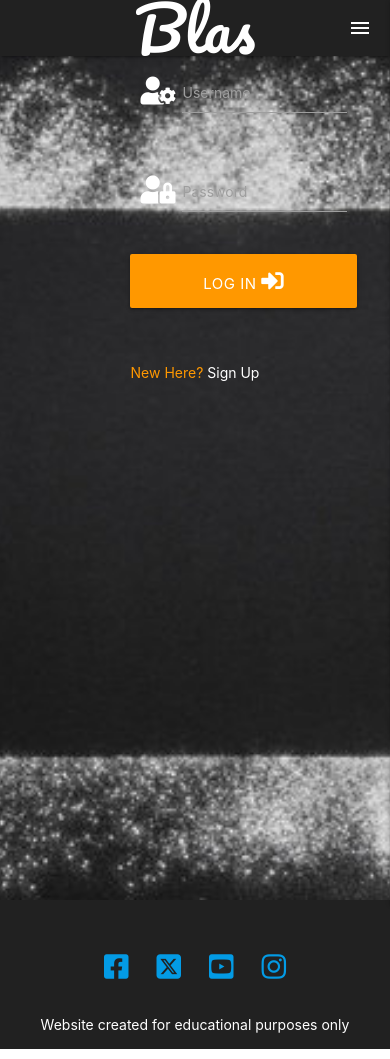
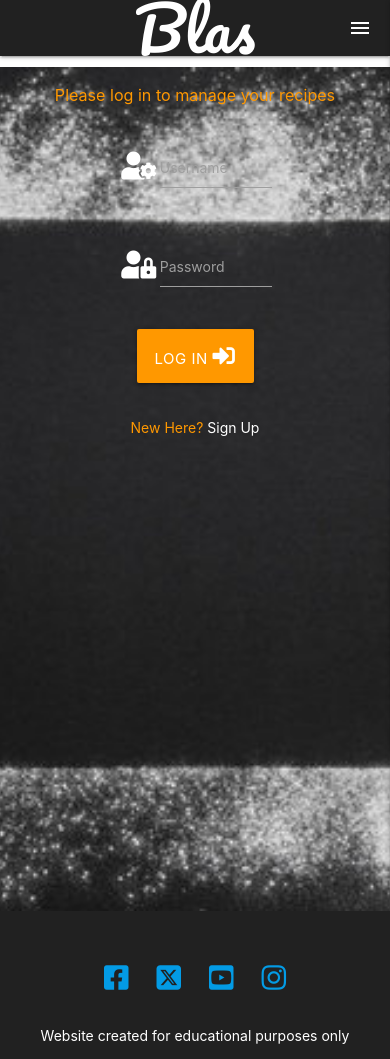
Before and after one commit to lisaloudness/Blas, a Flask app: page /login in a window 390 px wide; the page is wider, and only the part inside the window is pictured. Shown: the top 1059 px of that part. Run offline with Flask 3, Linux system fonts and the light colour scheme; some libraries are stand-ins or nearby versions; some web fonts are replaced.

Commit message:
Styled login and sign up page to make responsive

```diff
--- a/app.py
+++ b/app.py
@@ -8,6 +8,18 @@ from werkzeug.security import generate_password_hash, check_password_hash
 if os.path.exists("env.py"):
     import env
 
+class CustomFlask(Flask):
+
+    jinja_options = Flask.jinja_options.copy()
+    jinja_options.update(dict(
+        trim_blocks=True,
+        lstrip_blocks=True
+    ))
+
+
+def create_app():
+
+    app = CustomFlask(__name__)
 
 app = Flask(__name__)
 app.jinja_env.lstrip_blocks = True
--- a/static/css/style.css
+++ b/static/css/style.css
@@ -2,6 +2,16 @@
 
  .text-shadow {
   text-shadow: 2px 2px 2px(rgba 5,5,5,5);
+}
+
+/* Nav bar styling */
+.border_nav {
+  border-bottom: 3px solid #fff;
+}
+
+/* Padding between nav and html*/
+h6 {
+  padding-top: 20px;
 }
 
 /* Flash messages*/
@@ -42,6 +52,7 @@
     background-repeat: no-repeat;
     background-size: cover;
     background-position: center;
+    background-attachment: fixed;
     width: 100vw;
     height: 100vh;
   }
@@ -51,6 +62,7 @@
     background-repeat: no-repeat;
     background-size: cover;
     background-position: center;
+    background-attachment: fixed;
     width: 100vw;
     height: 100vh;
   }
@@ -94,6 +106,7 @@ background-color: white;
 padding:50px;
 border-radius: 2%;
 width: 70%;
+margin: auto;
 }
 
 #recipe_css_image{
--- a/templates/add_recipes.html
+++ b/templates/add_recipes.html
@@ -2,6 +2,7 @@
 {%- block content -%}
 <div class="grey darken-4">
 <div class="container fluid">
+  <br>
   <h3 class="header center orange-text">Add A New Recipe</h3>
     <form  method="POST" action="{{ url_for('add_recipes') }}">
       <div class="row card-panel" id="edit_container">
@@ -171,9 +172,8 @@
         </div>
       </div>
     </form>
+    <br>
 </div>
-
-
 
 </div>
 {%- endblock -%}
--- a/templates/base.html
+++ b/templates/base.html
@@ -18,7 +18,7 @@
   </head>
 <body>
 <header>
-  <div class="navbar-fixed">
+  <div class="navbar-fixed" class="border_nav">
   <nav>
     <div class="nav-wrapper grey darken-4">
       <a href="{{ url_for('home') }}" class="brand-logo" id="logo">Blas</a>
@@ -38,7 +38,7 @@
     </div>
   </nav>
 </div>
-  <ul class="sidenav" id="mobile-demo">
+  <ul class="sidenav" id="mobile-demo" class="border_nav">
     <li><h4 class="center-align" href="{{ url_for('home') }}">Blas</h4></li>
     <li><a href="{{ url_for('home') }}">Home</a></li>
         <li><a href="{{ url_for('get_recipes') }}">Search Recipes</a></li>
@@ -59,6 +59,7 @@
     {% if messages %}
       {% for message in messages %}
         <div class="row flashes">
+          <div class="col s12 l7 offset-l5">
           <h4 class="orange center-align">{{ message }}</h4>
         </div>
       {% endfor %}
--- a/templates/edit_recipes.html
+++ b/templates/edit_recipes.html
@@ -2,6 +2,7 @@
 {% block content %}
 <div class="grey darken-4">
 <div class="container fluid">
+  <br>
   <h3 class="header center orange-text">Edit Recipe</h3>
   <form  method="POST" action="{{ url_for('edit_recipes', recipe_id=recipe._id) }}">
     <div class="row card-panel" id="edit_container">
@@ -72,7 +73,7 @@
         <div class="col s12 m12 l12">
           <ul class="tabs">
             <li class="tab col s6 m6 l6"><a href="#tab1">Ingredients</a></li>
-        <li class="tab col s6 m6 l6"><a class="active" href="#tab2">Method</a></li>
+            <li class="tab col s6 m6 l6"><a href="#tab2">Method</a></li>
           </ul>
       </div>
 
@@ -211,6 +212,9 @@
 
     </div>
   </form>
+  <br>
 </div>
 </div>
+
+
 {% endblock %}
--- a/templates/index.html
+++ b/templates/index.html
@@ -5,7 +5,8 @@
     <br>
       <h1 class="header center orange-text" id="logo">Blas</h1>
         <div class="row center">
-          <h6 class="header col s12 orange-text">Save, Share and Organize your favourite recipes online!</h6>
+          <p class="col s10 offset-s2 orange-text flow-text">Save, Share and Organize
+            your favourite recipes online!</p>
         </div>
         <div class="row center">
           <a href="{{ url_for('get_recipes') }}" class="btn-large waves-effect waves-light orange">Get Cooking!</a>
--- a/templates/login.html
+++ b/templates/login.html
@@ -1,13 +1,20 @@
 {% extends "base.html" %}
 {% block content %}
+
+
 <div class="login-hero">
 <!-- REGISTRATION CARD -->
+  <div class="container fluid center-align">
     <div class="row">
-  <form class="col s12 offset-s4 m6 offset-m4" method="POST" action="{{ url_for('login') }}">
-        <div class="white-text">
+      <div class="center-align orange-text strong-text">
+        <h6>Please log in to manage your recipes</h6>
+      </div>
+    </div>
+
+    <form method="POST" action="{{ url_for('login') }}">
+      <div class="row">
 <!-- USERNAME FIELD -->
-          <div class="row">
-            <div class="input-field col s7 offset-m1">
+        <div class="input-field col s6 offset-s3 white-text">
           <i class="fas fa-user-cog prefix"></i>
             <input id="username" name="username" type="text" minlength="5"
               maxlength="15" pattern="^[a-zA-Z0-9]{5,15}$" class="validate" required>
@@ -16,7 +23,7 @@
       </div>
 <!-- PASSWORD FIELD -->
       <div class="row">
-              <div class="input-field col s7 offset-m1">
+        <div class="input-field col s6 offset-s3 white-text">
           <i class="fas fa-user-lock prefix"></i>
             <input id="password" name="password" type="password" minlength="5"
               maxlength="15" pattern="^[a-zA-Z0-9]{5,15}$" class="validate" required>
@@ -25,11 +32,10 @@
       </div>
 <!-- LOGIN BUTTON-->
       <div class="row">
-        <button type="submit" class="col s7 offset-m1 btn-large waves-effect waves-light orange">Log In <i class="fas fa-sign-in-alt"></i></button>
-      </div>
+        <button type="submit" class="col s4 offset-s4 btn-large waves-effect waves-light orange">Log In <i class="fas fa-sign-in-alt"></i></button>
       </div>
     </form>
-</div>
+
 
     <div class="row">
       <div class="col s12 m6 offset-m3">
@@ -38,7 +44,7 @@
         </p>
       </div>
     </div>
-</div>
 
 
+</div>
 {% endblock %}
--- a/templates/view_recipes.html
+++ b/templates/view_recipes.html
@@ -1,9 +1,9 @@
 {% extends "base.html" %}
 {% block content %}
-<div class="grey darken-4 center-align">
+<div class="grey darken-4">
 <div class="container-fluid">
   <div class="row card-panel" id="view_container">
-    <a class="left-align" href="#" onclick="history.go(-1)">Go Back</a>
+    <a class="center-align" href="#" onclick="history.go(-1)">Go Back</a>
     <h3 class="header center orange-text">{{ recipe.recipe_name }}
         {% if session.user|lower == recipe.created_by|lower %}
         <a href="{{ url_for('edit_recipes', recipe_id=recipe._id) }}" class="orange btn-floating tooltipped" data-position="bottom" data-tooltip="Edit Recipe"><i class="material-icons orange">edit</i></a>
```
Also changed, not shown: templates/recipes.html (+10 -12 lines), templates/register.html (+13 -12 lines). Lines whose indentation alone changed are shown as unchanged.
